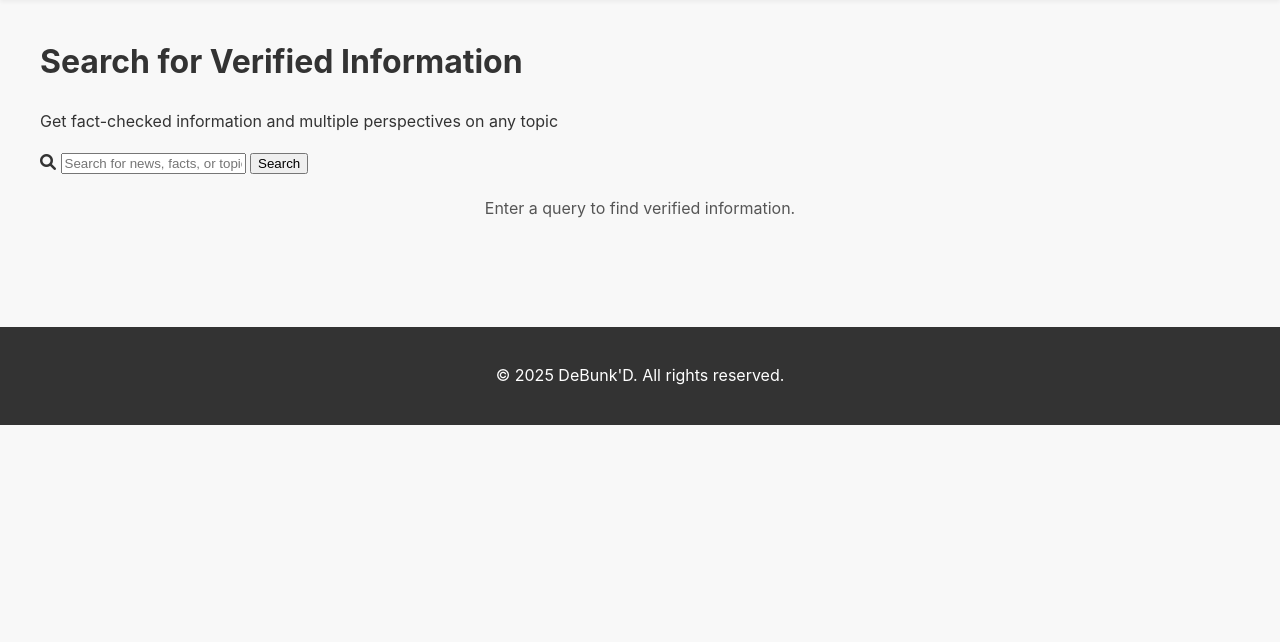
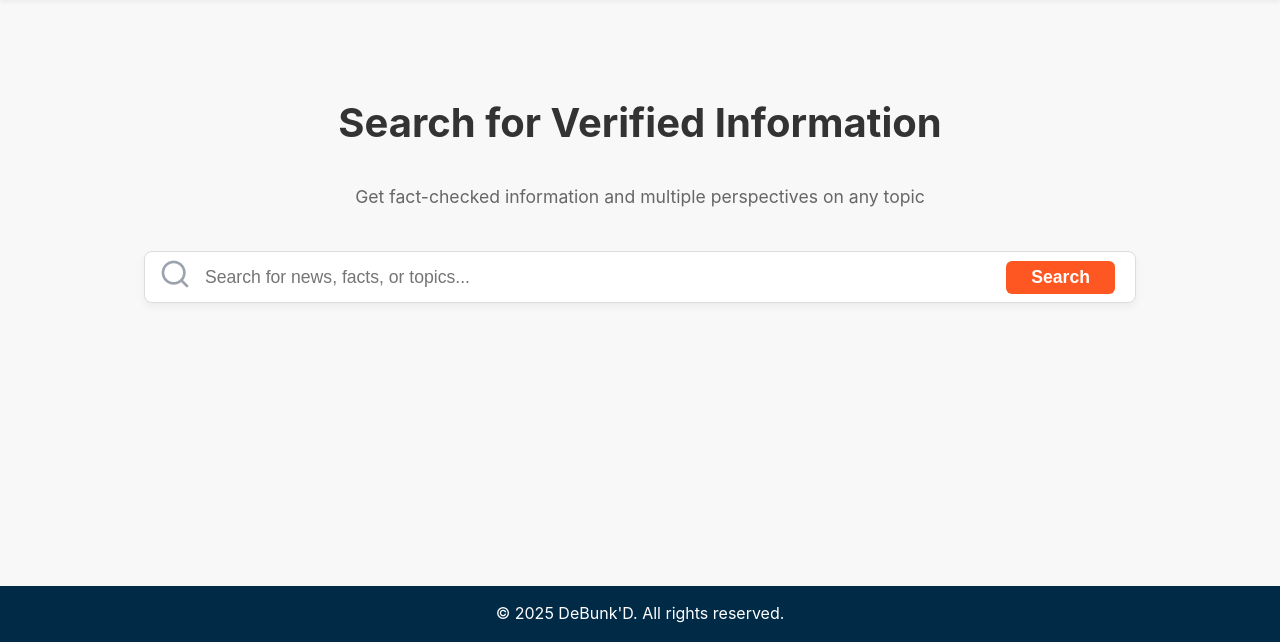
Before and after one commit to maxineguo/DeBunk-D, a Flask app: page /search in a window 1280 px wide. Shown: the part 158-800 px from the top of the page. Run offline with Flask 3, Linux system fonts and the light colour scheme.

Commit message:
Fixed search(mostly)

```diff
--- a/static/css/style.css
+++ b/static/css/style.css
@@ -747,16 +758,110 @@ main.container {
 
 /* Footer Styles */
 footer {
-    background-color: #333;
+    background-color: #012a46; /* Navy blue for footer background */
     color: #fff;
     text-align: center;
-    padding: 20px 0;
+    padding: 15px 0; /* Adjusted padding to make content skinnier */
     margin-top: 40px;
+    position: fixed; /* Keep it at the bottom */
+    bottom: 0; /* Align to the bottom */
+    width: 100%; /* Full width */
+    z-index: 999; /* Ensure it's above main content but below header */
 }
+
+footer p {
+    max-width: 600px; /* Limit width of the text */
+    margin: 0 auto; /* Center the text within the footer */
+    padding: 0 20px; /* Add horizontal padding to the text itself */
+}
+
+/* Search Page Specific Styles */
+.search-page {
+    display: flex;
+    flex-direction: column;
+    align-items: center; /* Center items horizontally */
+    margin-top: 50px; /* Space from header */
+    padding: 0 20px; /* Add some horizontal padding for responsiveness */
+    flex-grow: 1; /* Allow search page content to take available space */
+}
+
+.search-page .page-main-title {
+    margin-bottom: 10px; /* Space between title and subtitle */
+}
+
+.search-page .page-main-subtitle {
+    margin-bottom: 40px; /* Space between subtitle and search bar */
+}
+
+.search-input-container {
+    display: flex; /* Use flexbox for input and button */
+    align-items: center; /* Vertically align items in the middle */
+    width: 100%;
+    max-width: 950px; /* Made even wider */
+    background-color: #fff;
+    border: 1px solid #ddd;
+    border-radius: 8px; /* Changed to rounded rectangle */
+    padding: 5px 20px; /* Reduced vertical padding (shorter) */
+    box-shadow: 0 4px 8px rgba(0, 0, 0, 0.05); /* Subtle shadow */
+    position: relative; /* For positioning the search icon */
+    height: 40px; /* Made even shorter */
+    margin-bottom: 40px; /* Space below search bar */
+}
+
+.search-input {
+    flex-grow: 1; /* Allow input to take up available space */
+    border: none; /* Remove default input border */
+    outline: none; /* Remove outline on focus */
+    padding: 0 10px 0 40px; /* Adjust padding for icon, then text, then button */
+    font-size: 1.1em; /* Bigger font size */
+    background-color: transparent; /* Transparent background */
+    height: 100%; /* Fill height of container */
+}
+
+/* Icon inside the search input */
+.search-input-container::before {
+    content: url('/static/img/search-icon.png');
+    position: absolute;
+    left: 15px;
+    top: 50%;
+    transform: translateY(-50%) translateY(-8px); /* Moved up by 8px */
+    width: 20px; /* Adjust icon size */
+    height: 20px;
+    background-size: contain;
+    background-repeat: no-repeat;
+}
+
+
+.search-button {
+    background-color: #FF5722; /* Orange button */
+    color: white;
+    border: none;
+    border-radius: 6px; /* Changed to rounded rectangle */
+    padding: 6px 25px; /* Adjusted padding for shorter button */
+    font-size: 1.1em; /* Bigger font size */
+    font-weight: bold;
+    cursor: pointer;
+    transition: background-color 0.3s ease;
+    flex-shrink: 0; /* Prevent button from shrinking */
+    margin-left: 10px; /* Space between input and button */
+}
+
+.search-button:hover {
+    background-color: #E64A19; /* Darker orange on hover */
+}
+
 
 /* Responsive Adjustments */
 @media (max-width: 768px) {
-    .header-container { /* This might need adjustment if it's still used */
+    body {
+        padding-bottom: 60px; /* Add padding to body for fixed footer on small screens */
+    }
+
+    footer {
+        padding: 10px 0; /* Smaller padding for footer on mobile */
+    }
+
+    .header-container {
         flex-direction: column;
         text-align: center;
     }
--- a/templates/home.html
+++ b/templates/home.html
@@ -24,6 +24,7 @@
         <div id="learning-progress-fill" class="progress-bar-fill"></div>
         <span id="learning-progress-percentage" class="progress-percentage">0%</span>
     </div>
+    <p class="encouraging-message">Keep up the great work! Every article read expands your knowledge.</p>
 
 </div>
 {% endblock %}
--- a/templates/search.html
+++ b/templates/search.html
@@ -2,20 +2,16 @@
 
 {% block content %}
 <div class="search-page">
-    <div class="search-container">
-        <h1>Search for Verified Information</h1>
-        <p>Get fact-checked information and multiple perspectives on any topic</p>
+    <h1 class="page-main-title text-center">Search for Verified Information</h1>
+    <p class="page-main-subtitle text-center">Get fact-checked information and multiple perspectives on any topic</p>
 
-        <div class="search-input-group">
-            <i class="fas fa-search search-icon"></i>
-            <input type="text" id="search-input" placeholder="Search for news, facts, or topics...">
-            <button id="search-button" class="secondary-btn">Search</button>
-        </div>
+    <div class="search-input-container">
+        <input type="text" id="search-input" placeholder="Search for news, facts, or topics..." class="search-input">
+        <button id="search-button" class="search-button">Search</button>
     </div>
 
-    <div id="search-results-container">
-        <!-- Search results will be loaded here by JavaScript -->
-        <p class="info-message">Enter a query to find verified information.</p>
+    <div id="search-results" class="search-results-container">
+        <!-- Search results will be displayed here by JavaScript -->
     </div>
 </div>
 {% endblock %}
```
Also changed, not shown: other parts of static/css/style.css (+36 -3 lines), static/img/search-icon.png (added), 1 other file.
